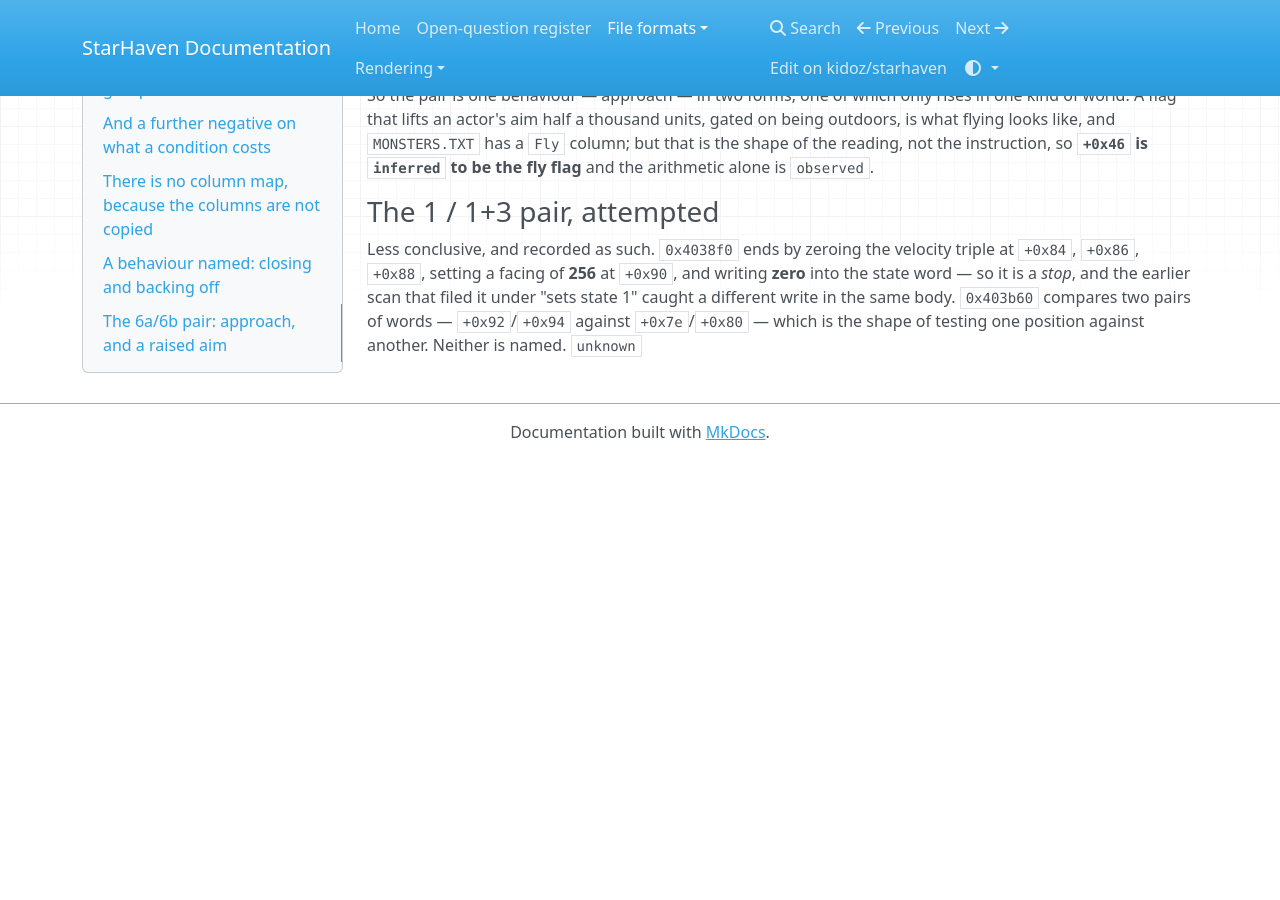
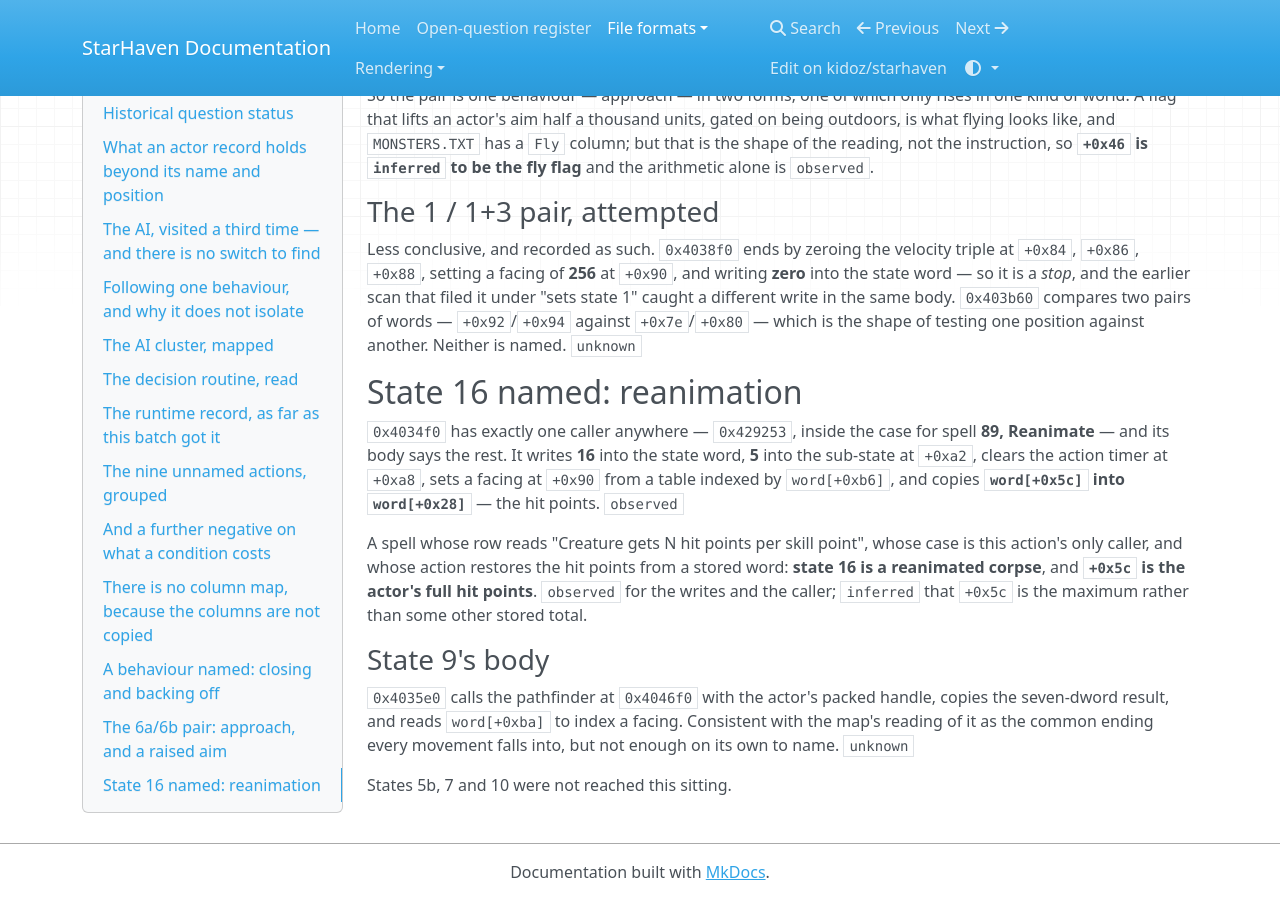
Before and after one commit to kidoz/starhaven, an MkDocs documentation site: the page built from docs/formats/event-actors.md, in a window 1280 px wide and 900 px high, scrolled down 9287 px. Built offline with MkDocs 1.6.1, drawn with Linux system fonts in a browser that asks for light colours; nearby versions of some CDN libraries; before the commit the page ends 9747 px from its top, so only the background shows below that.

Commit message:
Name state sixteen as reanimation

```diff
--- a/docs/formats/event-actors.md
+++ b/docs/formats/event-actors.md
@@ -446,3 +446,26 @@ the earlier scan that filed it under "sets state 1" caught a different write
 in the same body. `0x403b60` compares two pairs of words — `+0x92`/`+0x94`
 against `+0x7e`/`+0x80` — which is the shape of testing one position against
 another. Neither is named. `unknown`
+
+## State 16 named: reanimation
+
+`0x4034f0` has exactly one caller anywhere — `0x429253`, inside the case for
+spell **89, Reanimate** — and its body says the rest. It writes **16** into
+the state word, **5** into the sub-state at `+0xa2`, clears the action timer
+at `+0xa8`, sets a facing at `+0x90` from a table indexed by `word[+0xb6]`,
+and copies **`word[+0x5c]` into `word[+0x28]`** — the hit points. `observed`
+
+A spell whose row reads "Creature gets N hit points per skill point", whose
+case is this action's only caller, and whose action restores the hit points
+from a stored word: **state 16 is a reanimated corpse**, and **`+0x5c` is
+the actor's full hit points**. `observed` for the writes and the caller;
+`inferred` that `+0x5c` is the maximum rather than some other stored total.
+
+### State 9's body
+
+`0x4035e0` calls the pathfinder at `0x4046f0` with the actor's packed handle,
+copies the seven-dword result, and reads `word[+0xba]` to index a facing.
+Consistent with the map's reading of it as the common ending every movement
+falls into, but not enough on its own to name. `unknown`
+
+States 5b, 7 and 10 were not reached this sitting.
```
Also changed, not shown: README.md (+6 -0 lines).
